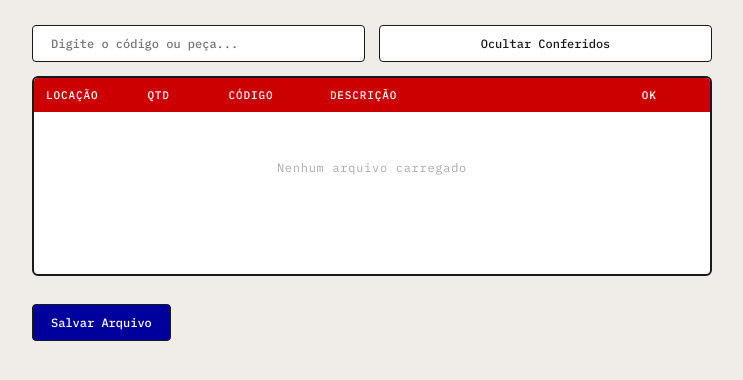
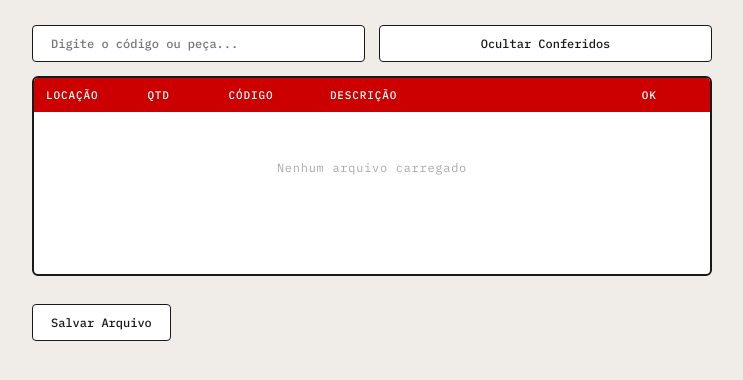
Before and after one commit to Guilherme-Lage/Projeto_estoque2, a plain HTML site: page index.html in a window 1280 px wide. Shown: the part 126-506 px from the top of the page, without its empty margins (268-1011 px from the left). Drawn offline with Linux system fonts and the light colour scheme.

Commit message:
commit16

```diff
--- a/index.html
+++ b/index.html
@@ -71,7 +71,7 @@
                 </table>
             </div>
         </div>
-<button id="botao-salvar" class="botao-padrao" onclick="salvarTabelaEmArquivo()" style="background: #00009C; color: #fff;"> Salvar Arquivo</button>
+<button id="botao-salvar" class="botao-padrao" onclick="salvarTabelaEmArquivo()"> Salvar Arquivo</button>
         <div id="secao-historico"
             style="display:none; background:#fff; border:2px solid #2980b9; border-radius:8px; padding:15px; margin-bottom:20px;">
             <h3 style="font-family:'IBM Plex Mono'; font-size:12px; margin-bottom:10px; color:#2980b9;">📋 ÚLTIMOS
```
